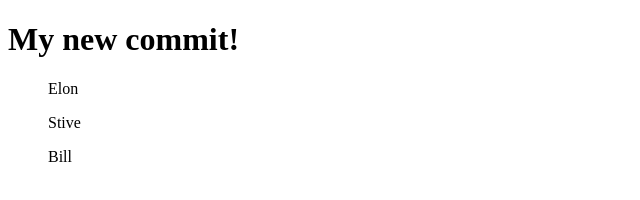
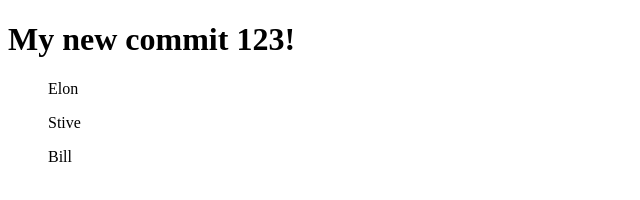
Before and after one commit to MykolaButylkov/my-project, a plain HTML site: page index.html in a window 1280 px wide. Shown: the whole page, without its empty margins (0-640 px from the left). Drawn offline with Linux system fonts and the light colour scheme.

Commit message:
Update index.html

```diff
--- a/index.html
+++ b/index.html
@@ -7,7 +7,7 @@
   <title>Document</title>
 </head>
 <body>
-  <h1>My new commit!</h1>
+  <h1>My new commit 123!</h1>
   <ul>Elon</ul>
   <ul>Stive</ul>
   <ul>Bill</ul>
```
